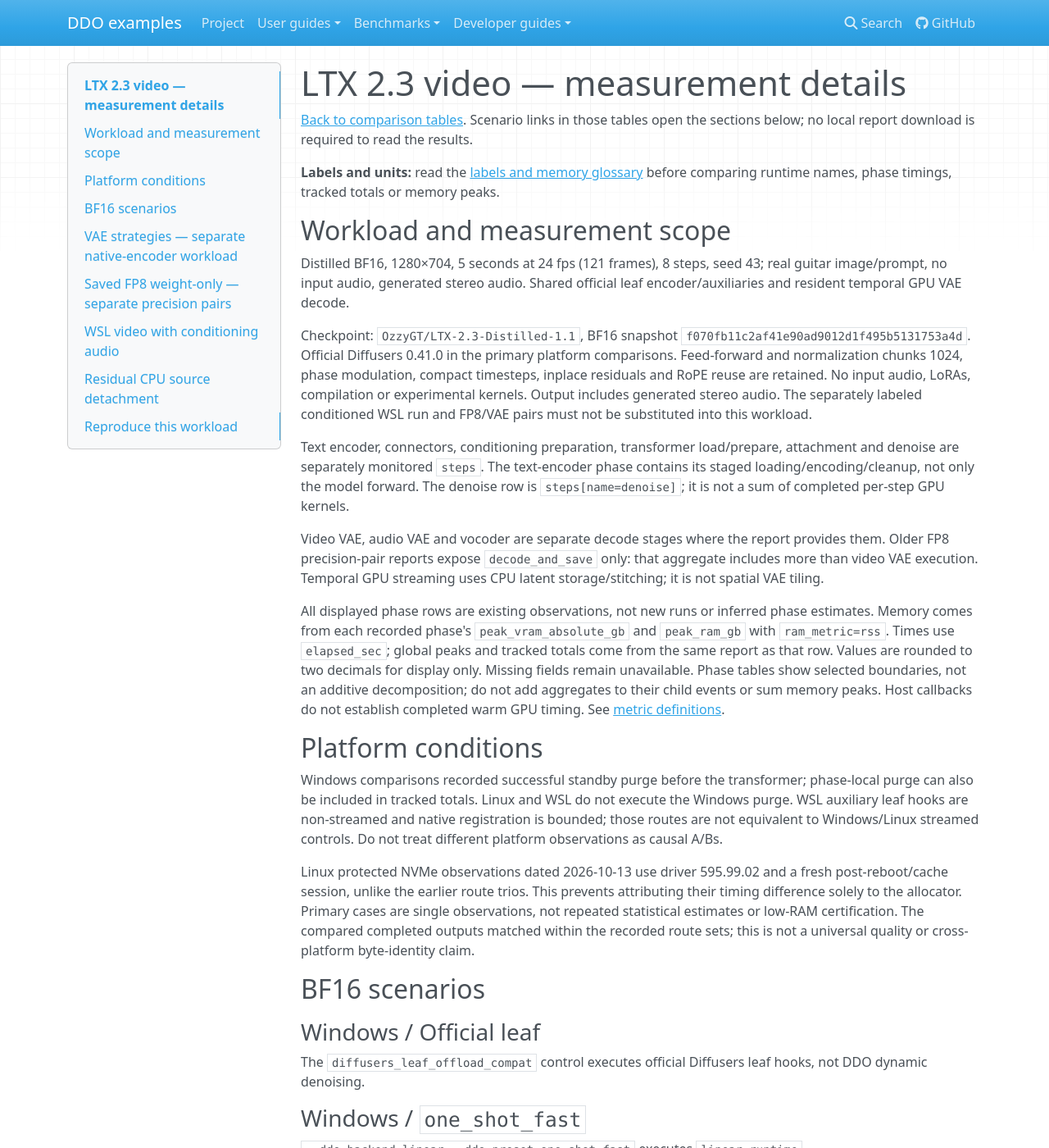
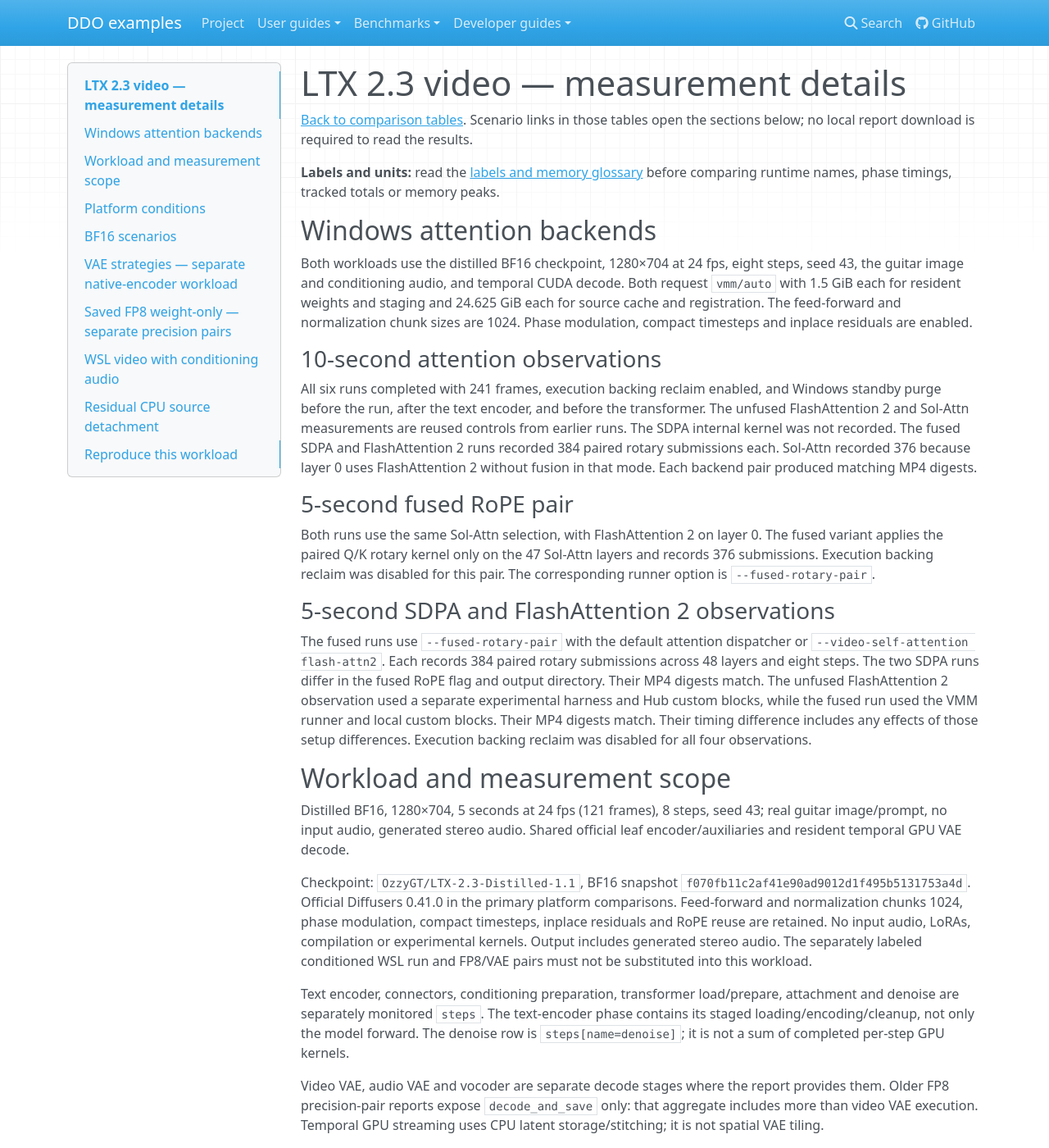
Before and after one commit to DEVAIEXP/ddo-examples, an MkDocs documentation site: the page built from docs/benchmarks/ltx23-video-details.md, in a window 1280 px wide and 1400 px high. Shown: the whole window at 82% size. Built offline with MkDocs 1.6.1, drawn with Linux system fonts in a browser that asks for light colours.

Commit message:
Add opt-in fused video RoPE and Windows attention benchmarks

```diff
--- a/docs/benchmarks/ltx23-video-details.md
+++ b/docs/benchmarks/ltx23-video-details.md
@@ -6,6 +6,45 @@ is required to read the results.
 
 **Labels and units:** read the [labels and memory glossary](glossary.md) before
 comparing runtime names, phase timings, tracked totals or memory peaks.
+
+## Windows attention backends
+
+Both workloads use the distilled BF16 checkpoint, 1280×704 at 24 fps,
+eight steps, seed 43, the guitar image and conditioning audio, and temporal
+CUDA decode. Both request `vmm/auto` with 1.5 GiB each for resident weights
+and staging and 24.625 GiB each for source cache and registration. The
+feed-forward and normalization chunk sizes are 1024. Phase modulation,
+compact timesteps and inplace residuals are enabled.
+
+### 10-second attention observations
+
+All six runs completed with 241 frames, execution backing reclaim enabled,
+and Windows standby purge before the run, after the text encoder, and before
+the transformer. The unfused FlashAttention 2 and Sol-Attn measurements are
+reused controls from earlier runs. The SDPA internal kernel was not recorded.
+The fused SDPA and FlashAttention 2 runs recorded 384 paired rotary submissions
+each. Sol-Attn recorded 376 because layer 0 uses FlashAttention 2 without fusion
+in that mode. Each backend pair produced matching MP4 digests.
+
+### 5-second fused RoPE pair
+
+Both runs use the same Sol-Attn selection, with FlashAttention 2 on layer 0.
+The fused variant applies the paired Q/K rotary kernel only on the 47
+Sol-Attn layers and records 376 submissions. Execution backing reclaim was
+disabled for this pair. The corresponding runner option is
+`--fused-rotary-pair`.
+
+### 5-second SDPA and FlashAttention 2 observations
+
+The fused runs use `--fused-rotary-pair` with the default attention dispatcher
+or `--video-self-attention flash-attn2`. Each records 384 paired rotary
+submissions across 48 layers and eight steps. The two SDPA runs differ in
+the fused RoPE flag and output directory. Their MP4 digests match.
+The unfused FlashAttention 2
+observation used a separate experimental harness and Hub custom blocks,
+while the fused run used the VMM runner and local custom blocks. Their MP4
+digests match. Their timing difference includes any effects of those setup
+differences. Execution backing reclaim was disabled for all four observations.
 
 ## Workload and measurement scope
 
```
Also changed, not shown: docs/benchmarks/ltx23-video.md (+38 -0 lines), docs/user/ltx2-video-parameters.md (+7 -0 lines), 3 other files.
